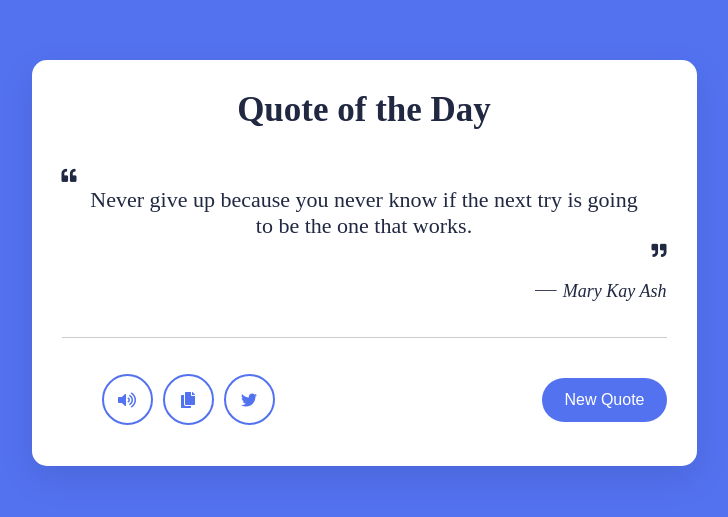
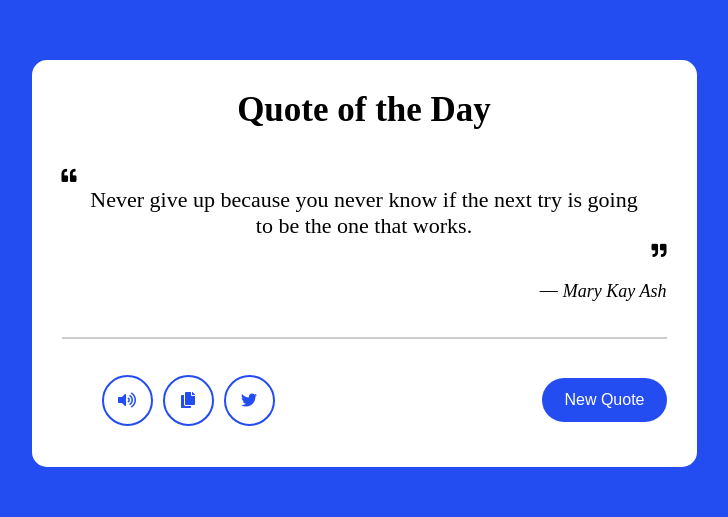
Before and after one commit to rahelehghasemi/Quote-of-the-Day, a plain HTML site: page Desktop/qute of the day/index.html in a window 1280 px wide. Shown: the part 145-662 px from the top of the page, without its empty margins (276-1004 px from the left). Drawn offline with Linux system fonts and the light colour scheme.

Commit message:
Update style.css

```diff
--- a/Desktop/qute of the day/style.css
+++ b/Desktop/qute of the day/style.css
@@ -5,18 +5,15 @@ body{
     align-items: center;
     justify-content: center;
     min-height: 100vh;
-  background: #5372F0;
+    background: #234cf1;
   }
   .wrapper{
     width: 605px;
     background: #fff;
     border-radius: 15px;
     padding: 30px 30px 25px;
-  box-shadow: 0 12px 35px rgba(0,0,0,0.1);
   }
-header, .content :where(i, p, span){
-  color: #202842;
-}
+
   .wrapper header{
     font-size: 35px;
     font-weight: 600;
@@ -54,10 +51,10 @@ header, .content :where(i, p, span){
   }
   .author span:first-child{
     margin: -7px 5px 0 0;
-  font-family: monospace;
+
   }
   .wrapper .buttons{
-  border-top: 1px solid #ccc;
+    border-top: 2px solid #ccc;
   }
   .buttons .features{
     display: flex;
@@ -74,12 +71,12 @@ header, .content :where(i, p, span){
     width: 47px;
     display: flex;
     cursor: pointer;
-  color: #5372F0;
+    color: #234cf1;
     list-style: none;
     border-radius: 50%;
     align-items: center;
     justify-content: center;
-  border: 2px solid #5372F0;
+    border: 2px solid #234cf1;
     transition: all 0.3s ease;
   }
   .features ul li:first-child{
@@ -87,11 +84,9 @@ header, .content :where(i, p, span){
   }
   ul li:is(:hover, .active){
     color: #fff;
-  background: #5372F0;
+    background: #234cf1;
   }
-ul .speech.active{
-  pointer-events: none;
-}
+
   .buttons button{
     border: none;
     color: #fff;
@@ -100,7 +95,7 @@ ul .speech.active{
     cursor: pointer;
     padding: 13px 22px;
     border-radius: 30px;
-  background: #5372F0;
+    background: #234cf1;
   }
   .buttons button.loading{
     opacity: 0.7;
```
Lines whose indentation alone changed are shown as unchanged.
